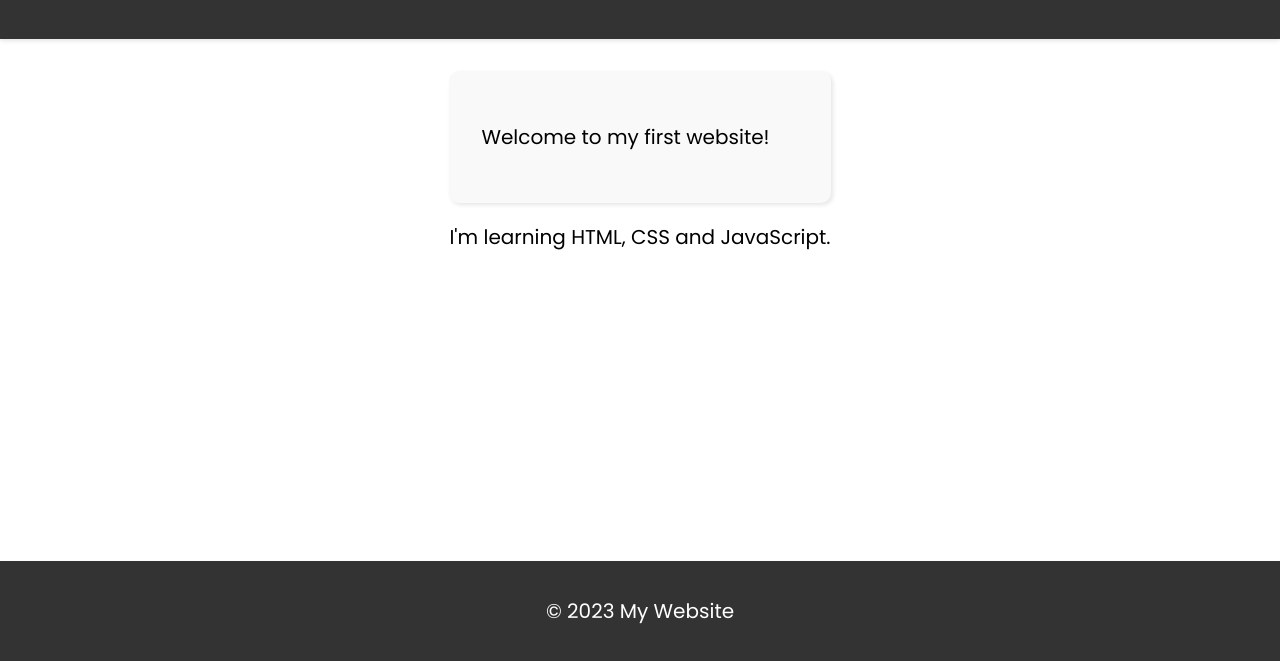
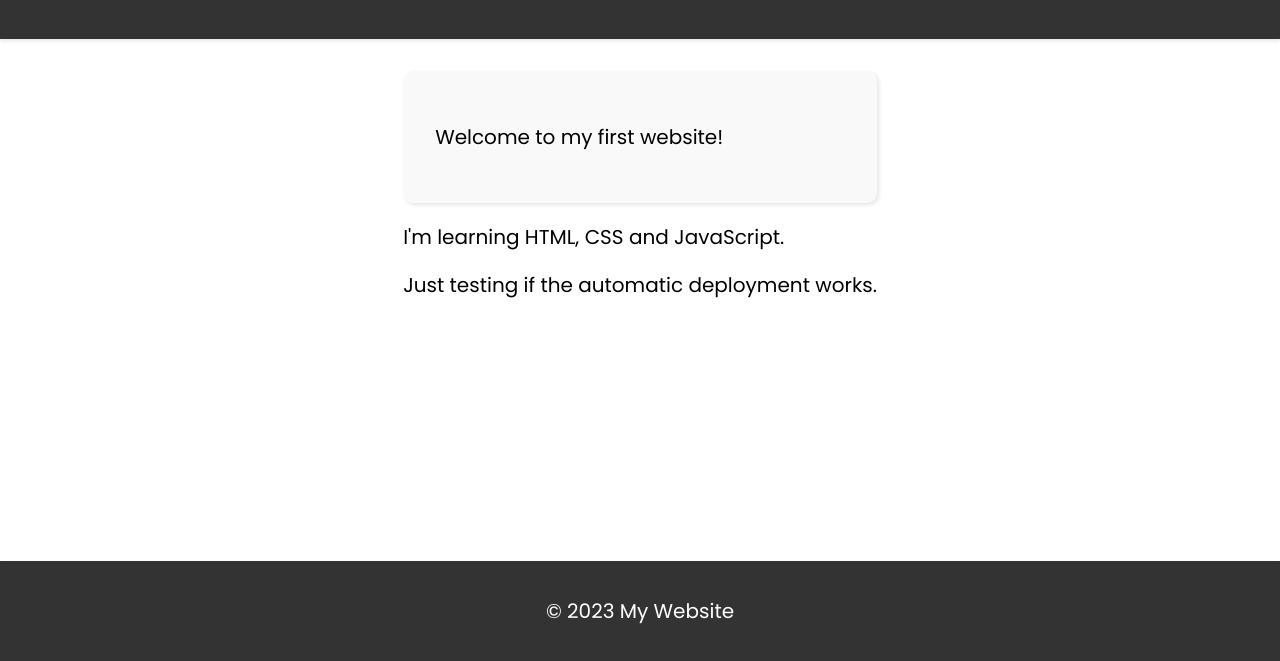
Before and after one commit to aftab-s/CI-CD-Testing, a plain HTML site: page index.html in a window 1280 px wide. Shown: the part 139-800 px from the top of the page. Drawn offline with Linux system fonts and the light colour scheme.

Commit message:
second commit

```diff
--- a/index.html
+++ b/index.html
@@ -22,6 +22,7 @@
 
     <section class="about">
       <p>I'm learning HTML, CSS and JavaScript.</p>
+      <p>Just testing if the automatic deployment works.</p>
     </section>
   </main>
 
```
